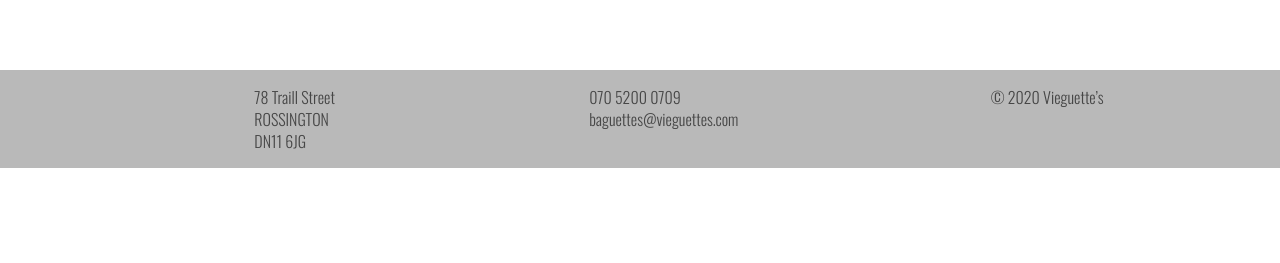
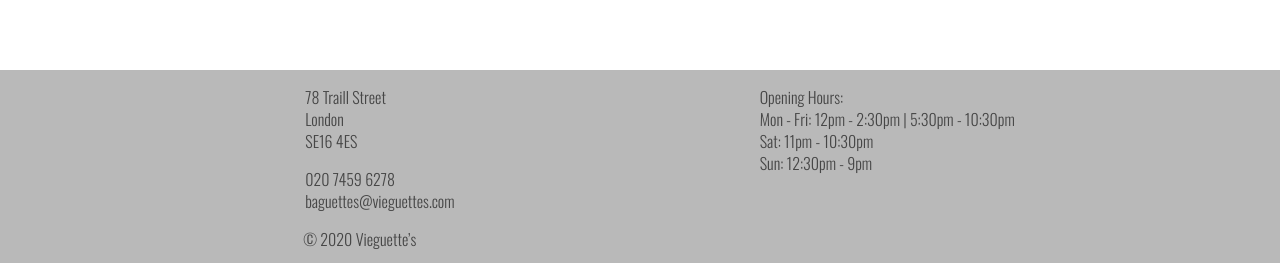
Before and after one commit to AnnaTran96/baguette, a React (Create React App) app in the folder frontend/: page / in a window 1280 px wide. Shown: the part 1444-1707 px from the top of the page. Before the commit the page ends 1612 px from the top, so only its background shows below. Built offline with nearby package versions, Linux system fonts and the light colour scheme.

Commit message:
add div to footer

```diff
--- a/frontend/src/App.js
+++ b/frontend/src/App.js
@@ -20,22 +20,28 @@
        <Route path="/order_placed" component={Message}/>
      </Switch>
      <footer>
+       <div className="left-footer">
           <ul className="address">
               <li>78 Traill Street</li>
-            <li>ROSSINGTON</li>
-            <li>DN11 6JG</li>
+              <li>London</li>
+              <li>SE16 4ES</li>
           </ul>
           <ul className="contact">
-            <li>070 5200 0709</li>
+              <li>020 7459 6278</li>
               <li>baguettes@vieguettes.com</li>
           </ul>
           <p className="copyright">
             &copy; 2020 Vieguette’s
           </p>
-        {/* <ul className="footer-links">
-          <li><Link to="/about">About</Link></li>
-          <li><Link to="/menu">Menu</Link></li>
-        </ul> */}
+        </div>
+        <div className="right-footer">
+          <ul className="footer-opening-hours">
+            <li>Opening Hours:</li>
+            <li>Mon - Fri: 12pm - 2:30pm | 5:30pm - 10:30pm</li>
+            <li>Sat: 11pm - 10:30pm</li>
+            <li>Sun: 12:30pm - 9pm</li>
+          </ul>
+        </div>
       </footer>
     </div>
   );
```
Lines whose indentation alone changed are shown as unchanged.
